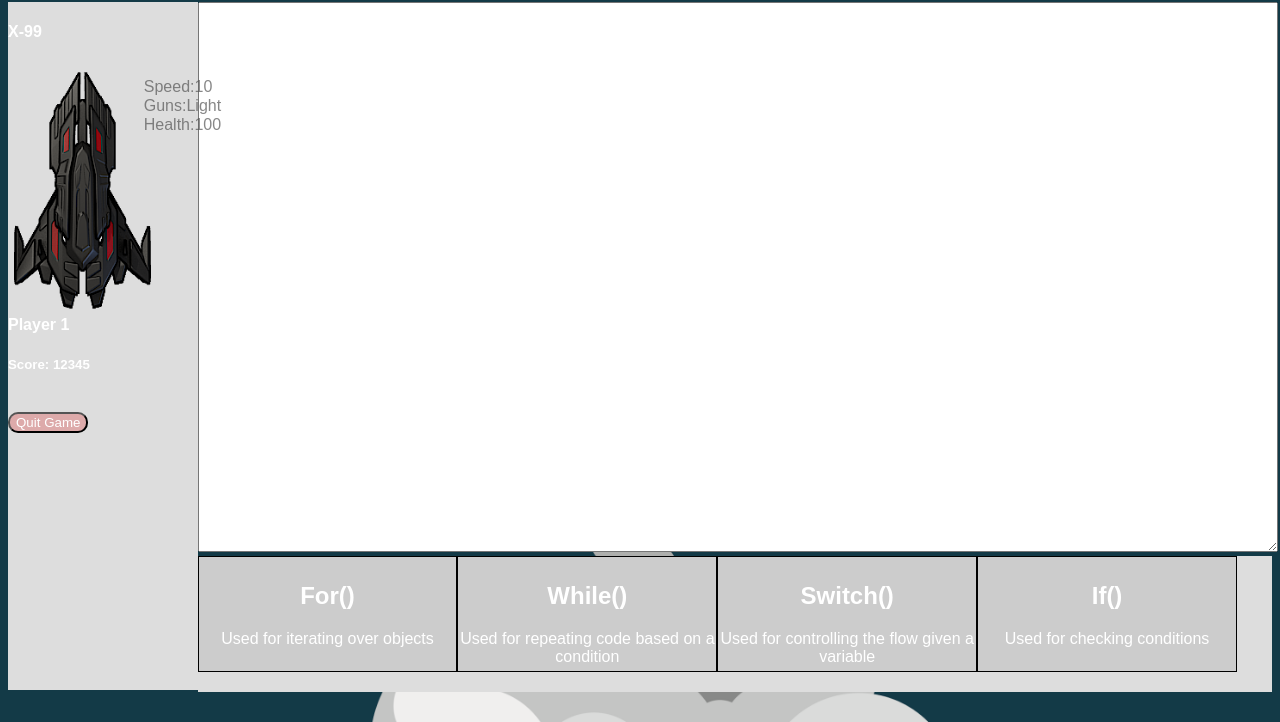
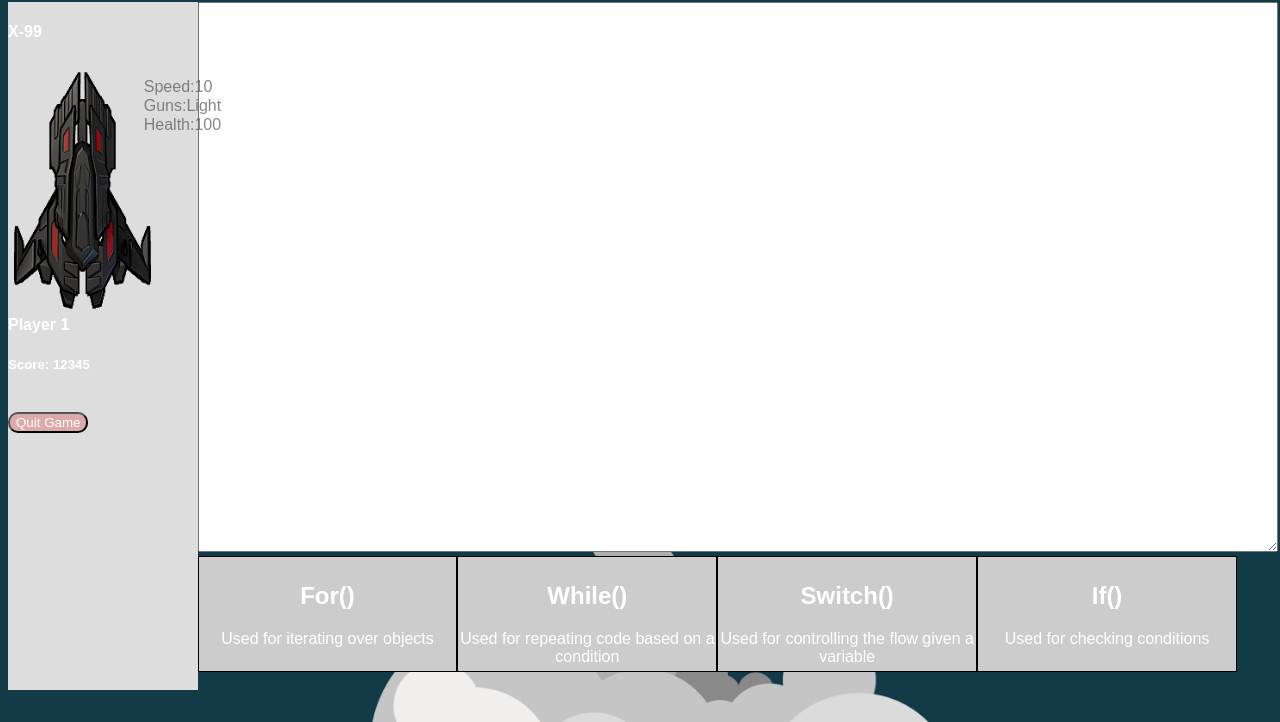
Before and after one commit to deco3500-2017/BBD, a website: page ElectronicPrototype/maze_game/spaceship/student_game.html in a window 1280 px wide. Shown: the part 78-800 px from the top of the page. Drawn offline with Linux system fonts and the light colour scheme.

Commit message:
fixed background

```diff
--- a/ElectronicPrototype/maze_game/spaceship/student_game.html
+++ b/ElectronicPrototype/maze_game/spaceship/student_game.html
@@ -33,7 +33,7 @@
 
 		<div id="gmid">
 			<textarea style="width: 100%; height: 80%"></textarea>
-			<div style="width:100%; height: 20%; background-color: #ddd">
+			<div style="width:100%; height: 20%;">
 
 				<div class="block">
 					<h2>For()</h2>
```
